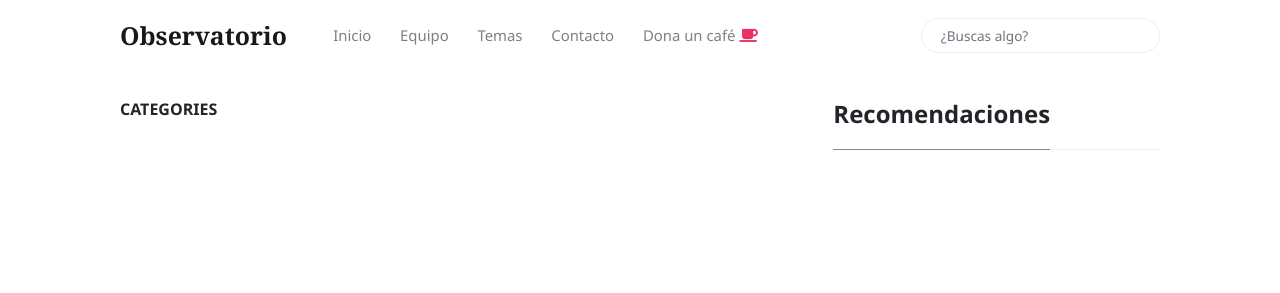
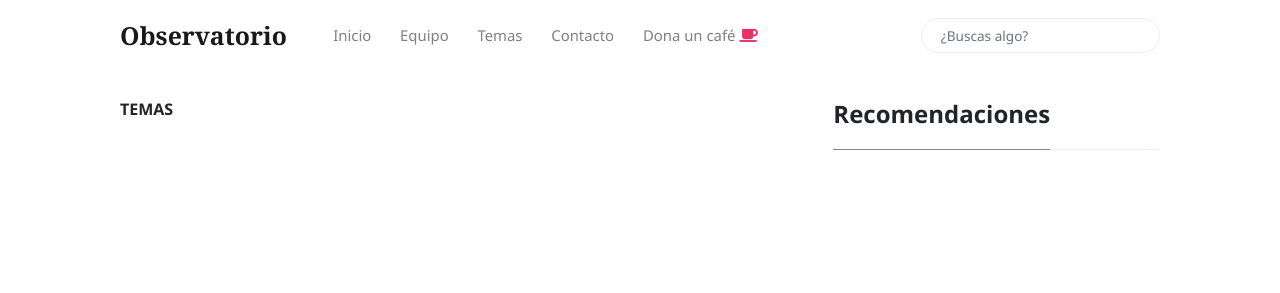
Before and after one commit to Alex-writes-something/observatorio.github.io, a Jekyll site: the page built from _pages/categories.html, in a window 1280 px wide. Shown: the top 293 px of the page. Built offline with Jekyll 4.4.1, drawn with Linux system fonts in a browser that asks for light colours; nearby versions of some CDN libraries.

Commit message:
Update categories.html

```diff
--- a/_pages/categories.html
+++ b/_pages/categories.html
@@ -7,7 +7,7 @@ permalink: "/categories.html"
 <div class="container">
     <div class="row justify-content-center">
         <div class="col-md-8">
-        <h1 class="font-weight-bold title h6 text-uppercase mb-4">Categories</h1>
+        <h1 class="font-weight-bold title h6 text-uppercase mb-4">Temas</h1>
 
         {% for category in site.categories %}
         <h4 class="font-weight-bold spanborder text-capitalize" id="{{ category[0] | downcase }}"><span>{{ category[0] }}</span></h4>
```
